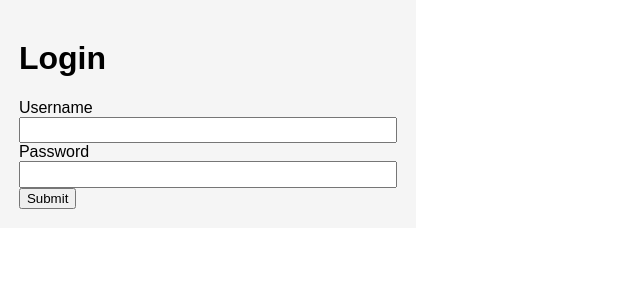
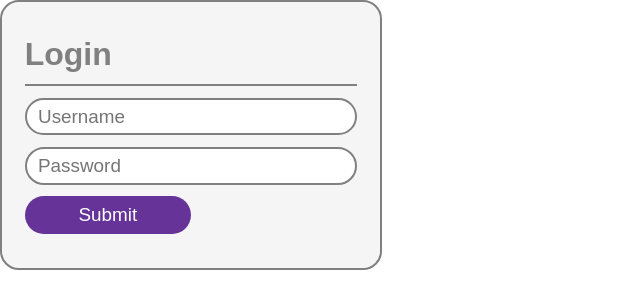
Before and after one commit to Jamdan2/tmon, a React (Create React App) app: page / in a window 1280 px wide. Shown: the top 308 px of the page, without its empty margins (0-640 px from the left). Built offline with nearby package versions, Linux system fonts and the light colour scheme.

Commit message:
Finish styling login form for now

```diff
--- a/src/app/components/LoginForm.css
+++ b/src/app/components/LoginForm.css
@@ -2,13 +2,56 @@
 #loginForm {
     background-color: whitesmoke;
     width: 40%;
-    min-width: 10mm;
     max-width: 100mm;
-    padding: 5mm;
+    min-width: 60mm;
+    margin: 0;
+    padding: 0;
+    border: solid 2px gray;
+    border-radius: 5mm;
 }
 
-#loginForm form input {
+#loginForm #container {
+    padding: 6mm;
+}
+
+#loginForm .content {
+    margin: 3mm 0;
+}
+
+#loginForm h1 {
+    color: grey;
+    margin: 0;
+    padding-bottom: 3mm;
+    border-bottom: solid 2px gray;
+}
+
+#loginForm label {
+    color: gray;
+}
+
+#loginForm input {
     width: 100%;
-    height: 7mm;
+    height: 10mm;
+    padding: 0 3mm;
     box-sizing: border-box;
+    border: solid 2px gray;
+    border-radius: 7mm;
+    outline: none;
+    font-size: 5mm;
 }
+
+#loginForm input:focus {
+    border-color: dodgerblue;
+}
+
+#loginForm button {
+    width: 50%;
+    height: 10mm;
+    background-color: rebeccapurple;
+    color: white;
+    border: 0;
+    box-sizing: border-box;
+    border-radius: 5mm;
+    outline: none;
+    font-size: 5mm;
+}
--- a/src/app/components/LoginForm.js
+++ b/src/app/components/LoginForm.js
@@ -4,22 +4,22 @@ import "./LoginForm.css"
 const LoginForm = (props) => {
     return (
         <div id="loginForm">
+            <div id="container">
                 <form onSubmit={props.onSubmit}>
-                <div className="header">
+                    <div className="content">
                         <h1>Login</h1>
                     </div>
-                <div className="usernameContainer">
-                    <label>Username</label>
-                    <input type="text" value={props.username} onChange={props.onUsernameChange}/>
+                    <div className="content">
+                        <input type="text" placeholder="Username" value={props.username} onChange={props.onUsernameChange}/>
                     </div>
-                <div className="passwordContainer">
-                    <label>Password</label>
-                    <input type="password" value={props.password} onChange={props.onPasswordChange}/>
+                    <div className="content">
+                        <input type="password" placeholder="Password" value={props.password} onChange={props.onPasswordChange}/>
                     </div>
-                <div>
+                    <div className="content">
                         <button type="submit">Submit</button>
                     </div>
                 </form>
+            </div>
         </div>
     );
 };
```
Lines whose indentation alone changed are shown as unchanged.
